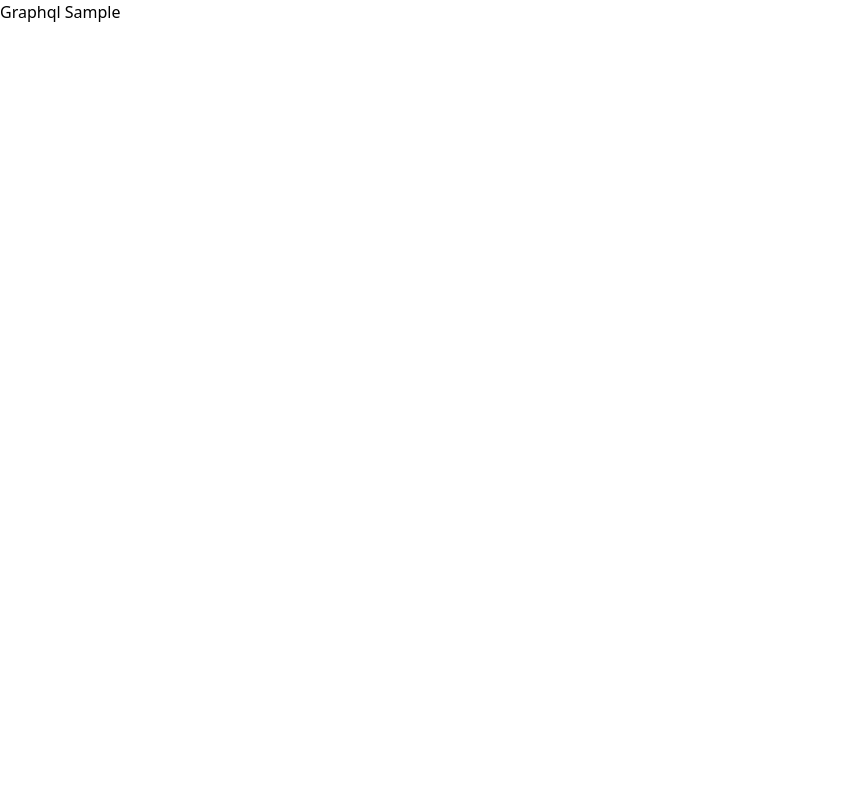
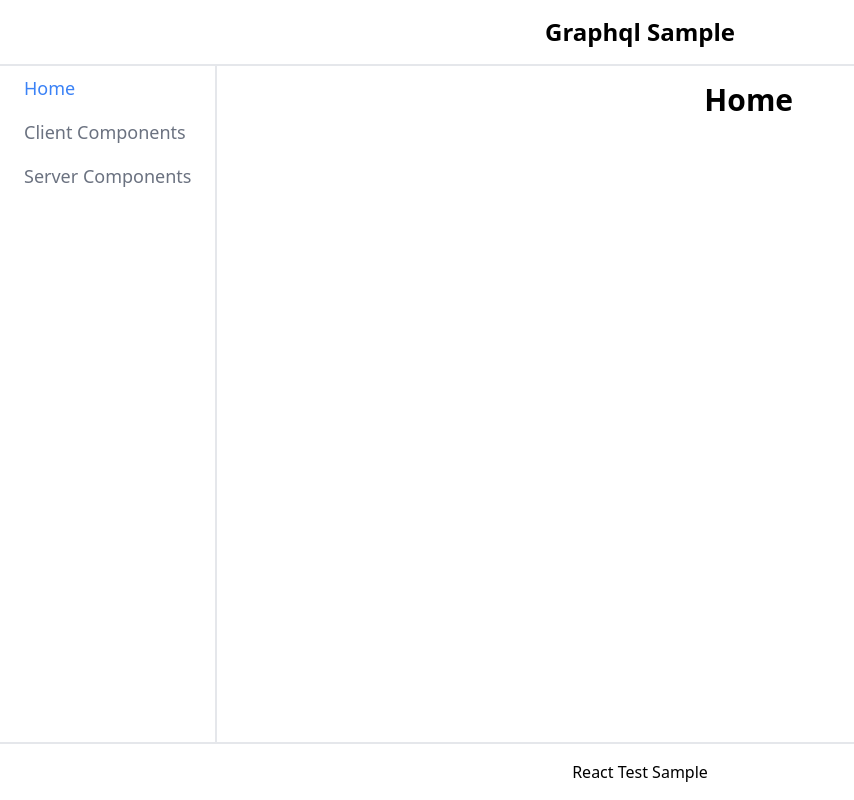
Before and after one commit to taro-28/gql-sample-web, a Next.js app: page / in a window 1280 px wide. Shown: the whole page, without its empty margins (0-854 px from the left). Built offline with nearby package versions, Linux system fonts and the light colour scheme.

Commit message:
display todos

```diff
--- /dev/null
+++ b/src/app/NavigationItemLink.tsx
@@ -0,0 +1,20 @@
+'use client'
+import clsx from 'clsx'
+import NextLink from 'next/link'
+import { usePathname } from 'next/navigation'
+import { ComponentPropsWithoutRef } from 'react'
+
+export const NavigationItemLink = ({
+  href,
+  className,
+  ...props
+}: ComponentPropsWithoutRef<typeof NextLink>) => {
+  const pathname = usePathname()
+  return (
+    <NextLink
+      {...props}
+      className={clsx(className, href === pathname ? 'text-blue-500' : 'text-gray-500')}
+      href={href}
+    />
+  )
+}
--- /dev/null
+++ b/src/app/client-components/page.tsx
@@ -0,0 +1,35 @@
+'use client'
+
+import { PageTitle } from '@/components/PageTitle'
+import { gqlFetch } from '@/functions/gqlFetch'
+import { Todo } from '@/types/todo'
+import { useEffect, useState } from 'react'
+
+export default function ClientComponents() {
+  const [todos, setTodos] = useState<Todo[]>([])
+
+  useEffect(() => {
+    gqlFetch(`
+    query feedTodo {
+      todos {
+        id
+        text
+        user {
+          id
+        }
+      }
+    }
+    `).then(({ data: { todos } }) => setTodos(todos))
+  }, [])
+
+  return (
+    <div className='space-y-4'>
+      <PageTitle>Client Components</PageTitle>
+      {todos?.map((todo) => (
+        <div key={todo.id}>
+          <p>{todo.text}</p>
+        </div>
+      ))}
+    </div>
+  )
+}
--- a/src/app/layout.tsx
+++ b/src/app/layout.tsx
@@ -1,19 +1,45 @@
-import "./globals.css";
-import type { Metadata } from "next";
+import NextLink from 'next/link'
+import './globals.css'
+import type { Metadata } from 'next'
+import { NavigationItemLink } from './NavigationItemLink'
 
 export const metadata: Metadata = {
-  title: "Create Next App",
-  description: "Generated by create next app",
-};
+  title: 'Create Next App',
+  description: 'Generated by create next app',
+}
 
-export default function RootLayout({
-  children,
-}: {
-  children: React.ReactNode;
-}) {
+const navItems = [
+  { href: '/', label: 'Home' },
+  { href: '/client-components', label: 'Client Components' },
+  { href: '/server-components', label: 'Server Components' },
+] as const
+
+export default function RootLayout({ children }: { children: React.ReactNode }) {
   return (
-    <html lang="en">
-      <body>{children}</body>
+    <html lang='en'>
+      <body className='grid min-h-screen grid-cols-[auto_1fr] grid-rows-[auto_1fr_auto]'>
+        <header className='col-span-2 border-b-2 p-4 text-center'>
+          <NextLink className='text-2xl font-bold' href='/'>
+            Graphql Sample
+          </NextLink>
+        </header>
+        <nav className='border-r-2'>
+          <ul>
+            {navItems.map(({ href, label }) => (
+              <li key={href}>
+                <NavigationItemLink
+                  className='block px-6 py-2 text-lg hover:bg-gray-50'
+                  href={href}
+                >
+                  {label}
+                </NavigationItemLink>
+              </li>
+            ))}
+          </ul>
+        </nav>
+        <main className='flex justify-center p-4'>{children}</main>
+        <footer className='col-span-2 mt-auto border-t-2 p-4 text-center'>React Test Sample</footer>
+      </body>
     </html>
-  );
+  )
 }
--- a/src/app/page.tsx
+++ b/src/app/page.tsx
@@ -1,7 +1,5 @@
-export default function Home() {
-  return (
-    <main className=''>
-      <h1>Graphql Sample</h1>
-    </main>
-  )
+import { PageTitle } from '@/components/PageTitle'
+
+export default async function Home() {
+  return <PageTitle>Home</PageTitle>
 }
--- /dev/null
+++ b/src/app/server-components/page.tsx
@@ -0,0 +1,28 @@
+import { PageTitle } from '@/components/PageTitle'
+import { gqlFetch } from '../../functions/gqlFetch'
+import { Todo } from '../../types/todo'
+
+export default async function ServerComponents() {
+  const todos: Todo[] = await gqlFetch(`
+  query feedTodo {
+    todos {
+      id
+      text
+      user {
+        id
+      }
+    }
+  }
+  `).then(({ data: { todos } }) => todos)
+
+  return (
+    <div className='space-y-4'>
+      <PageTitle>Server Components</PageTitle>
+      {todos.map((todo) => (
+        <div key={todo.id}>
+          <p>{todo.text}</p>
+        </div>
+      ))}
+    </div>
+  )
+}
--- /dev/null
+++ b/src/components/Link.tsx
@@ -0,0 +1,7 @@
+import clsx from 'clsx'
+import NextLink from 'next/link'
+import { ComponentPropsWithoutRef } from 'react'
+
+export const Link = ({ className, ...props }: ComponentPropsWithoutRef<typeof NextLink>) => {
+  return <NextLink {...props} className={clsx('text-blue-500 hover:text-blue-300', className)} />
+}
--- /dev/null
+++ b/src/components/PageTitle.tsx
@@ -0,0 +1,5 @@
+import clsx from 'clsx'
+
+export const PageTitle = ({ className, ...props }: JSX.IntrinsicElements['h1']) => (
+  <h1 className={clsx('text-3xl font-bold', className)} {...props} />
+)
--- /dev/null
+++ b/src/functions/gqlFetch.ts
@@ -0,0 +1,14 @@
+export const gqlFetch = async (query: string) => {
+  const response = await fetch('http://localhost:8080/query', {
+    cache: 'no-store',
+    method: 'POST',
+    headers: {
+      'Content-Type': 'application/json',
+    },
+    body: JSON.stringify({
+      query,
+    }),
+  })
+  const data = await response.json()
+  return data
+}
--- /dev/null
+++ b/src/types/todo.ts
@@ -0,0 +1,5 @@
+export type Todo = {
+  id: number
+  text: string
+  done: boolean
+}
```
